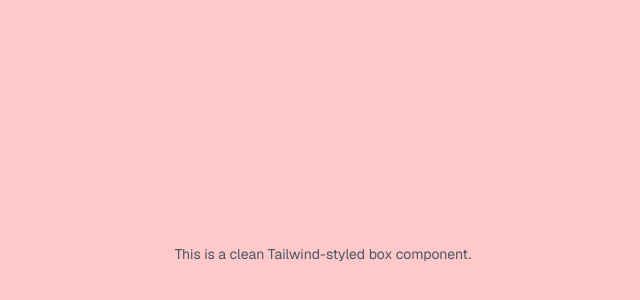
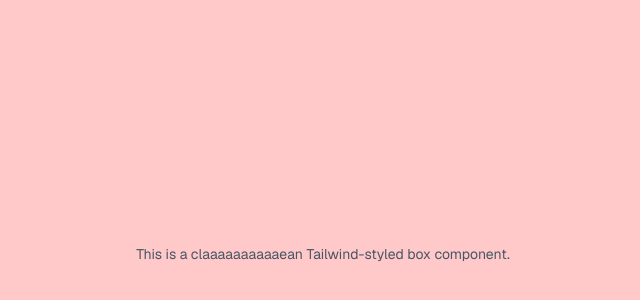
Before and after one commit to JarvisT42/rcmdSystem, a Next.js app in the folder client/: page / in a window 1280 px wide. Shown: the part 146-446 px from the top of the page, without its empty margins (317-957 px from the left). Built offline with nearby package versions, Linux system fonts and the light colour scheme.

Commit message:
12/12/2025-last_commit

```diff
--- a/client/app/page.tsx
+++ b/client/app/page.tsx
@@ -6,7 +6,7 @@
 
    <div className="font-sans grid place-items-center min-h-screen p-8 bg-red-200">
   <p className="text-gray-600 text-sm">
-    This is a clean Tailwind-styled box component.
+    This is a claaaaaaaaaaean Tailwind-styled box component.
   </p>
 </div>
 
```
